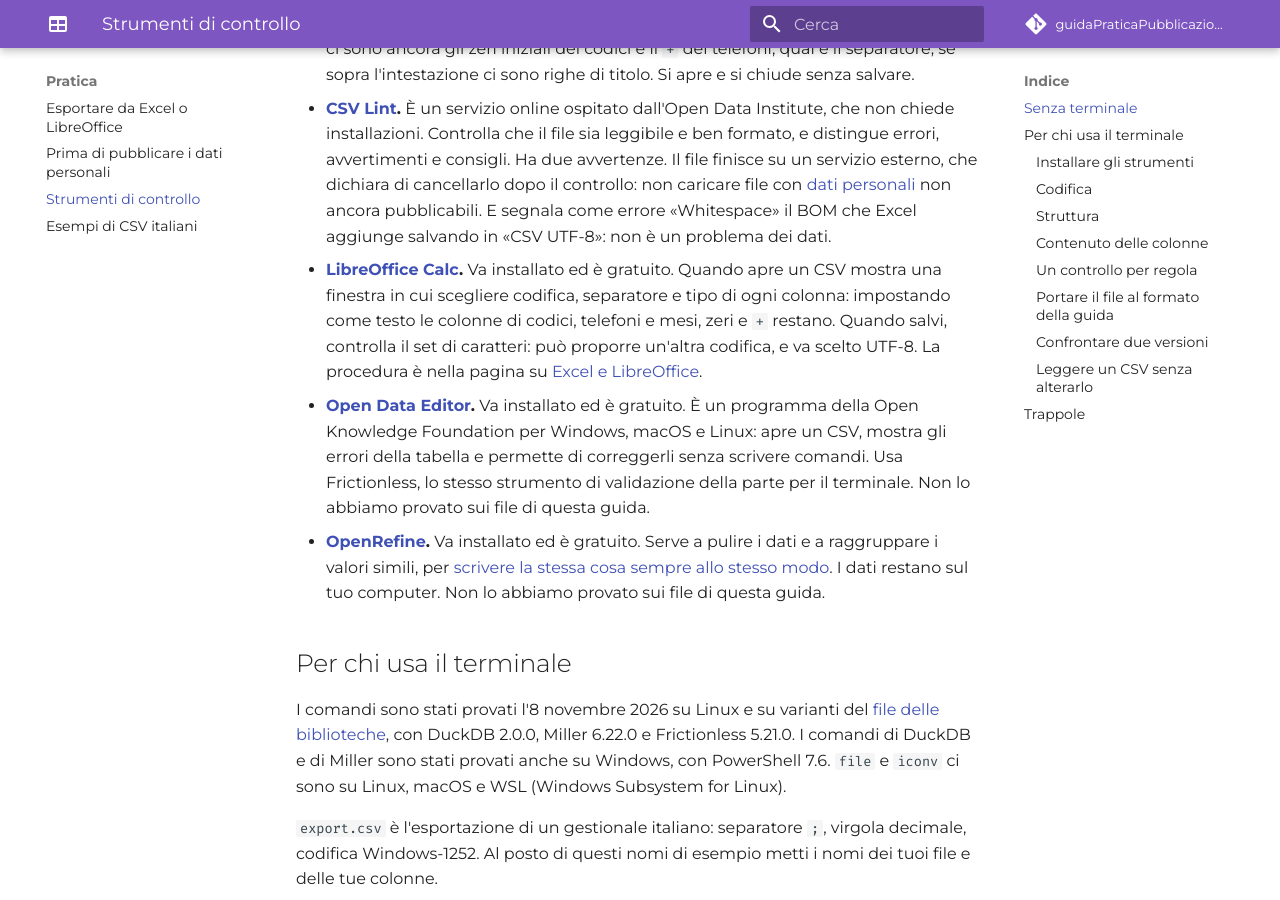
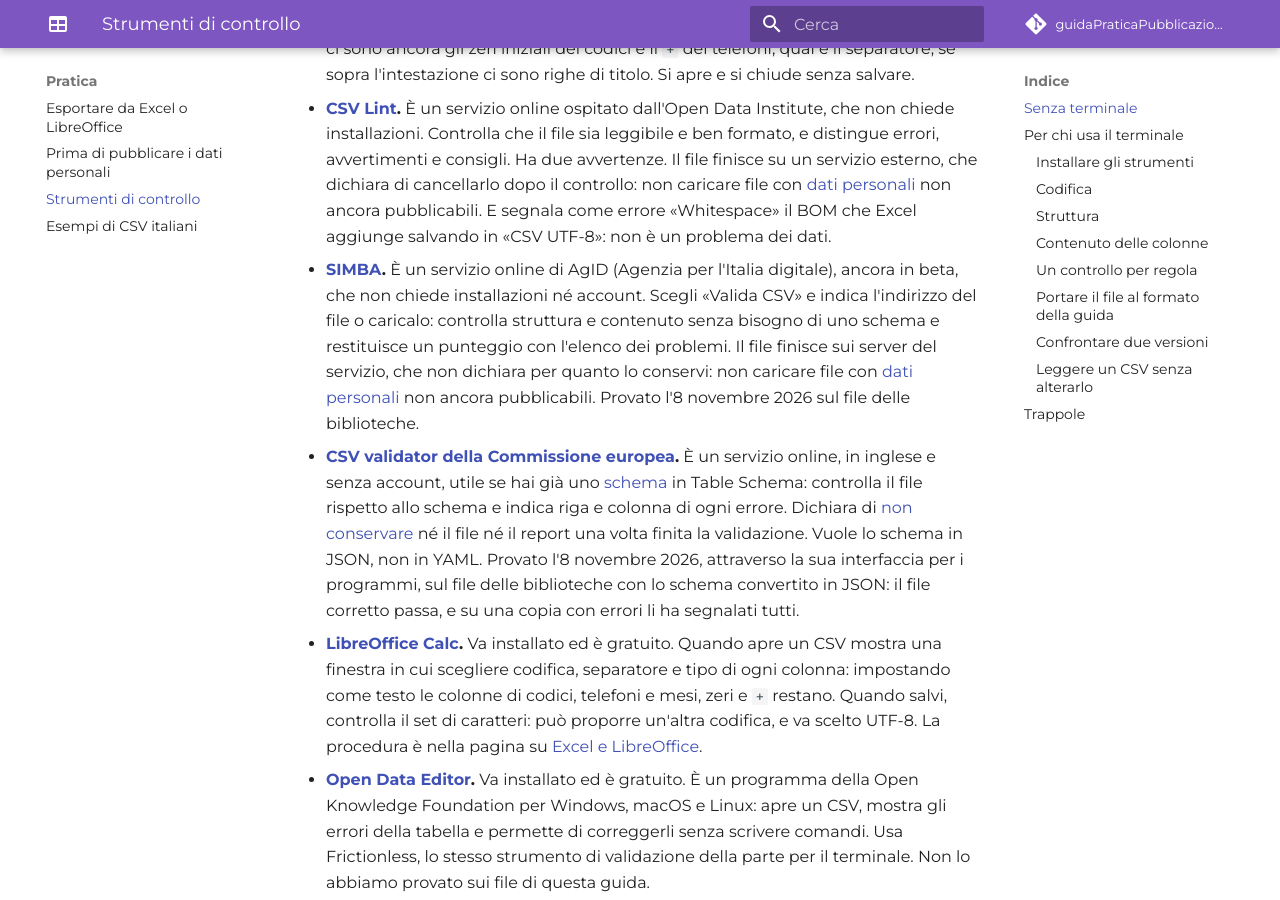
Before and after one commit to ondata/guidaPraticaPubblicazioneCSV, an MkDocs documentation site: the page built from docs/guida/linee_guida_pubblicazione/Cassetta_attrezzi.md, in a window 1280 px wide and 900 px high, scrolled down 435 px. Built offline with MkDocs 1.6.1 and Material for MkDocs 9.7.7, drawn with Linux system fonts in a browser that asks for light colours; comment, search, counter and statistics services are not loaded.

Commit message:
docs: SIMBA e validatore europeo tra gli strumenti
Co-Authored-By: Claude Opus 5.5 <noreply@anthropic.com>
Claude-Session: https://claude.ai/code/session_01RCCNPKrWt4tp2kKJYeM5Rt

```diff
--- a/docs/guida/linee_guida_pubblicazione/Cassetta_attrezzi.md
+++ b/docs/guida/linee_guida_pubblicazione/Cassetta_attrezzi.md
@@ -13,6 +13,8 @@ Prima di pubblicare un CSV conviene controllarlo. Gli strumenti possono anche sb
 
 - **Editor di testo.** È il primo controllo, e c'è già su ogni computer (su Windows, Blocco note). Mostra il file com'è, senza che un programma lo interpreti: guarda se ci sono ancora gli zeri iniziali dei codici e il `+` dei telefoni, qual è il separatore, se sopra l'intestazione ci sono righe di titolo. Si apre e si chiude senza salvare.
 - **[CSV Lint](https://csvlint.io/).** È un servizio online ospitato dall'Open Data Institute, che non chiede installazioni. Controlla che il file sia leggibile e ben formato, e distingue errori, avvertimenti e consigli. Ha due avvertenze. Il file finisce su un servizio esterno, che dichiara di cancellarlo dopo il controllo: non caricare file con [dati personali](Dati_personali.md) non ancora pubblicabili. E segnala come errore «Whitespace» il BOM che Excel aggiunge salvando in «CSV UTF-8»: non è un problema dei dati.
+- **[SIMBA](https://chatbot.dati.gov.it/).** È un servizio online di AgID (Agenzia per l'Italia digitale), ancora in beta, che non chiede installazioni né account. Scegli «Valida CSV» e indica l'indirizzo del file o caricalo: controlla struttura e contenuto senza bisogno di uno schema e restituisce un punteggio con l'elenco dei problemi. Il file finisce sui server del servizio, che non dichiara per quanto lo conservi: non caricare file con [dati personali](Dati_personali.md) non ancora pubblicabili. Provato l'8 novembre 2026 sul file delle biblioteche.
+- **[CSV validator della Commissione europea](https://www.itb.ec.europa.eu/csv/any/upload).** È un servizio online, in inglese e senza account, utile se hai già uno [schema](../dizionario_dati.md) in Table Schema: controlla il file rispetto allo schema e indica riga e colonna di ogni errore. Dichiara di [non conservare](https://www.itb.ec.europa.eu/docs/guides/latest/validatingCSV/) né il file né il report una volta finita la validazione. Vuole lo schema in JSON, non in YAML. Provato l'8 novembre 2026, attraverso la sua interfaccia per i programmi, sul file delle biblioteche con lo schema convertito in JSON: il file corretto passa, e su una copia con errori li ha segnalati tutti.
 - **[LibreOffice Calc](https://www.libreoffice.org/download/download-libreoffice/).** Va installato ed è gratuito. Quando apre un CSV mostra una finestra in cui scegliere codifica, separatore e tipo di ogni colonna: impostando come testo le colonne di codici, telefoni e mesi, zeri e `+` restano. Quando salvi, controlla il set di caratteri: può proporre un'altra codifica, e va scelto UTF-8. La procedura è nella pagina su [Excel e LibreOffice](Linee_guida_importazione_esportazione.md).
 - **[Open Data Editor](https://okfn.org/en/projects/open-data-editor/).** Va installato ed è gratuito. È un programma della Open Knowledge Foundation per Windows, macOS e Linux: apre un CSV, mostra gli errori della tabella e permette di correggerli senza scrivere comandi. Usa Frictionless, lo stesso strumento di validazione della parte per il terminale. Non lo abbiamo provato sui file di questa guida.
 - **[OpenRefine](https://openrefine.org/download).** Va installato ed è gratuito. Serve a pulire i dati e a raggruppare i valori simili, per [scrivere la stessa cosa sempre allo stesso modo](P08_standardizzazione_valori_campi.md). I dati restano sul tuo computer. Non lo abbiamo provato sui file di questa guida.
```
Also changed, not shown: CHANGELOG.md (+1 -1 lines), LOG.md (+1 -1 lines).
